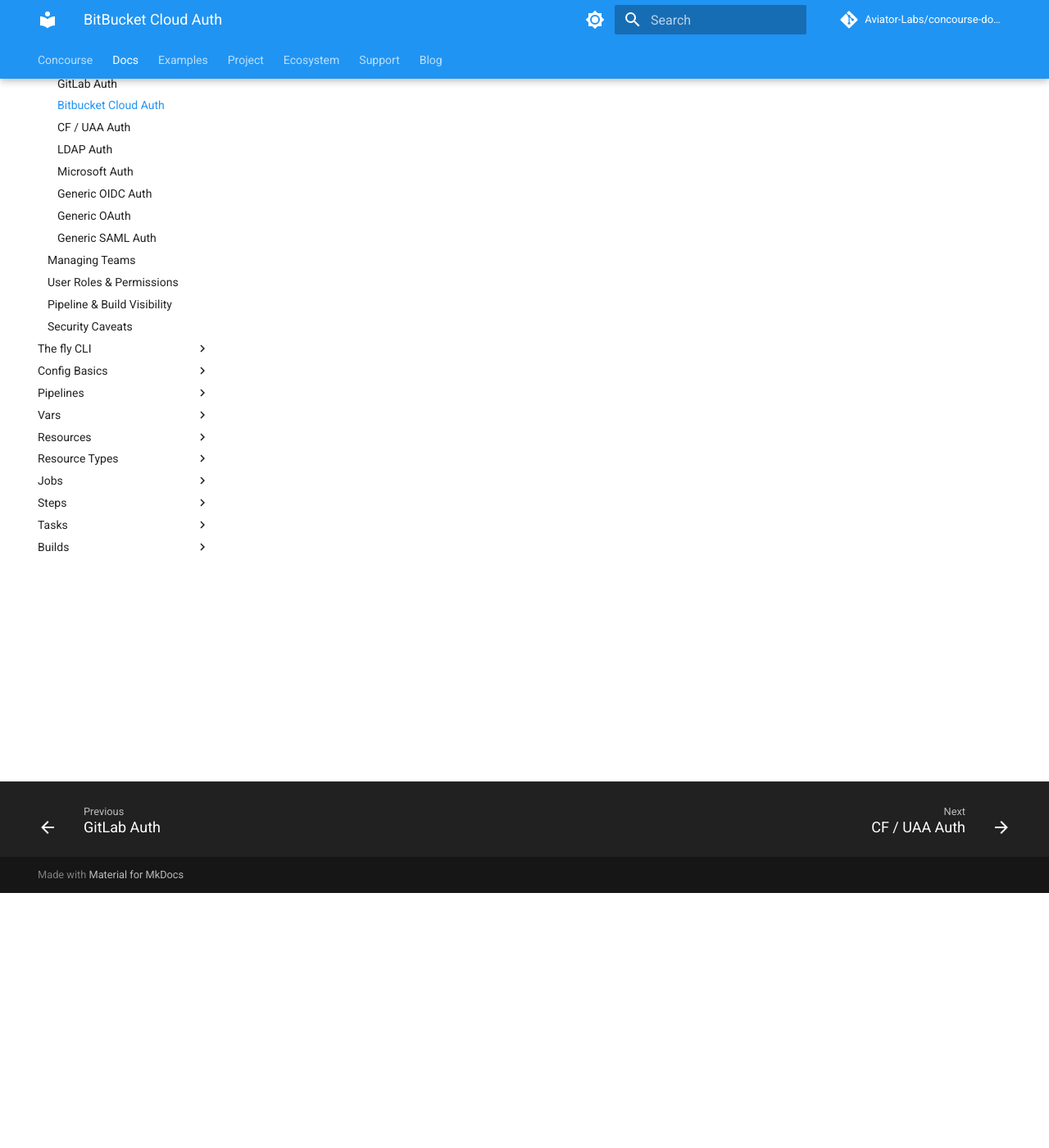
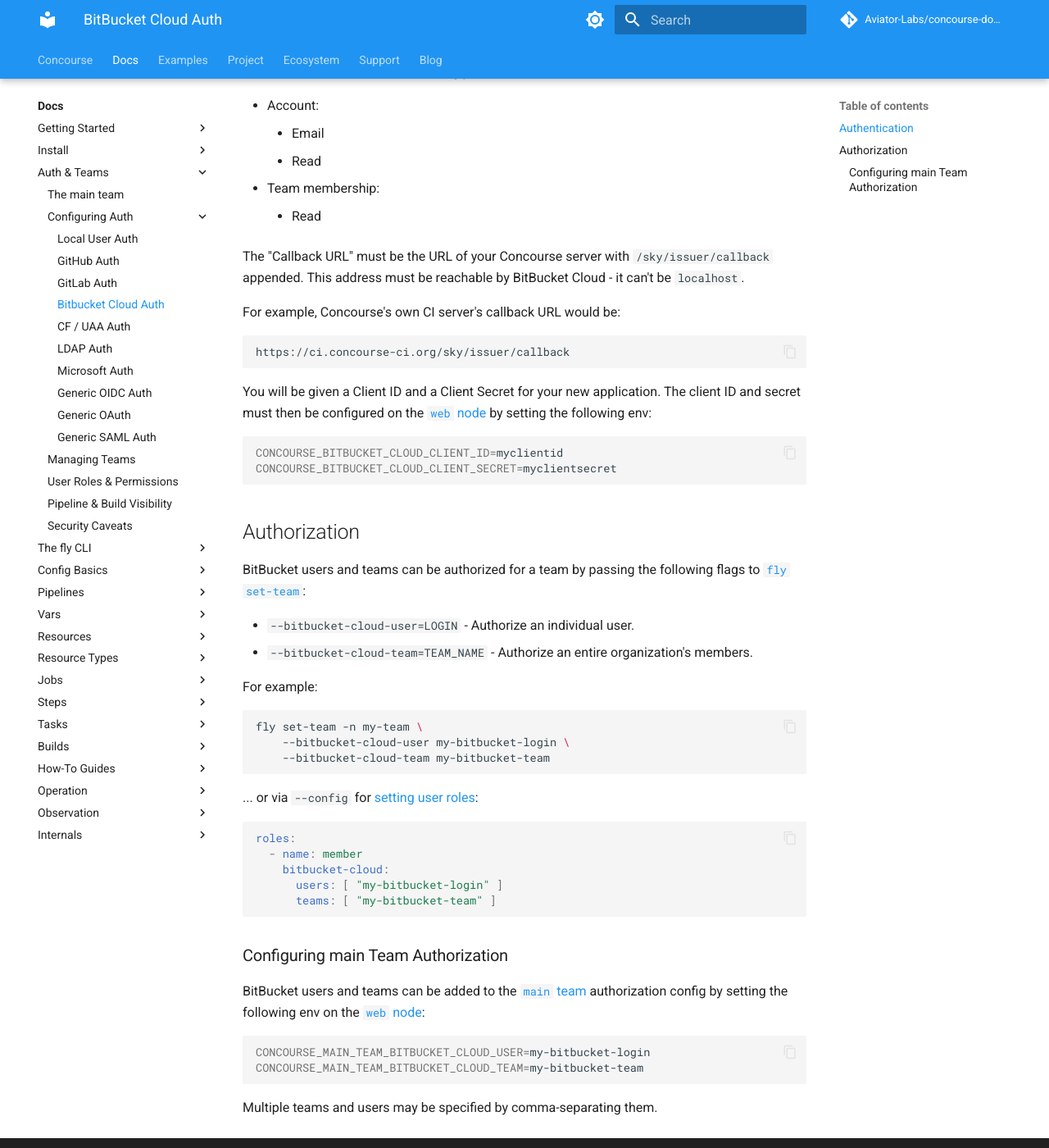
Before and after one commit to Aviator-Labs/concourse-docs, an MkDocs documentation site: the page built from docs/docs/auth-and-teams/configuring/bitbucket-cloud.md, in a window 1280 px wide and 1400 px high, scrolled down 311 px. Shown: the whole window at 82% size. Built offline with MkDocs 1.6.1 and Material for MkDocs 9.7.7, drawn with Linux system fonts in a browser that asks for light colours; comment, search, counter and statistics services are not loaded; some of the changed text lies outside the part shown.

Commit message:
docx: bitbucket-cloud.md auth configuration
Signed-off-by: Kevin Bimonte <kbimonte@gmail.com>

````diff
--- a/docs/docs/auth-and-teams/configuring/bitbucket-cloud.md
+++ b/docs/docs/auth-and-teams/configuring/bitbucket-cloud.md
@@ -1,3 +1,73 @@
 ---
 title: BitBucket Cloud Auth
 ---
+
+A Concourse server can authenticate against BitBucket Cloud to leverage its permission model.
+
+## Authentication
+
+First, you'll need
+to [create an OAuth consumer on Bitbucket Cloud](https://confluence.atlassian.com/display/BITBUCKET/OAuth+on+Bitbucket+Cloud).
+
+The consumer will need the following permissions:
+
+* Account:
+    * Email
+    * Read
+* Team membership:
+    * Read
+
+The "Callback URL" must be the URL of your Concourse server with `/sky/issuer/callback` appended. This address must be
+reachable by BitBucket Cloud - it can't be `localhost`.
+
+For example, Concourse's own CI server's callback URL would be:
+
+```
+https://ci.concourse-ci.org/sky/issuer/callback
+```
+
+You will be given a Client ID and a Client Secret for your new application. The client ID and secret must then be
+configured on the [`web` node](../../install/running-web.md) by setting the following env:
+
+```shell
+CONCOURSE_BITBUCKET_CLOUD_CLIENT_ID=myclientid
+CONCOURSE_BITBUCKET_CLOUD_CLIENT_SECRET=myclientsecret
+```
+
+## Authorization
+
+BitBucket users and teams can be authorized for a team by passing the following flags to [
+`fly set-team`](../managing-teams.md#fly-set-team):
+
+* `--bitbucket-cloud-user=LOGIN` - Authorize an individual user.
+* `--bitbucket-cloud-team=TEAM_NAME` - Authorize an entire organization's members.
+
+For example:
+
+```shell
+fly set-team -n my-team \
+    --bitbucket-cloud-user my-bitbucket-login \
+    --bitbucket-cloud-team my-bitbucket-team
+```
+
+... or via `--config` for [setting user roles](../managing-teams.md#setting-user-roles):
+
+```yaml
+roles:
+  - name: member
+    bitbucket-cloud:
+      users: [ "my-bitbucket-login" ]
+      teams: [ "my-bitbucket-team" ]
+```
+
+### Configuring main Team Authorization
+
+BitBucket users and teams can be added to the [`main` team](../main-team.md) authorization config by setting the
+following env on the [`web` node](../../install/running-web.md):
+
+```shell
+CONCOURSE_MAIN_TEAM_BITBUCKET_CLOUD_USER=my-bitbucket-login
+CONCOURSE_MAIN_TEAM_BITBUCKET_CLOUD_TEAM=my-bitbucket-team
+```
+
+Multiple teams and users may be specified by comma-separating them.
````
Also changed, not shown: docs/docs/auth-and-teams/configuring/github.md (+1 -1 lines), docs/docs/auth-and-teams/configuring/gitlab.md (+1 -1 lines).
